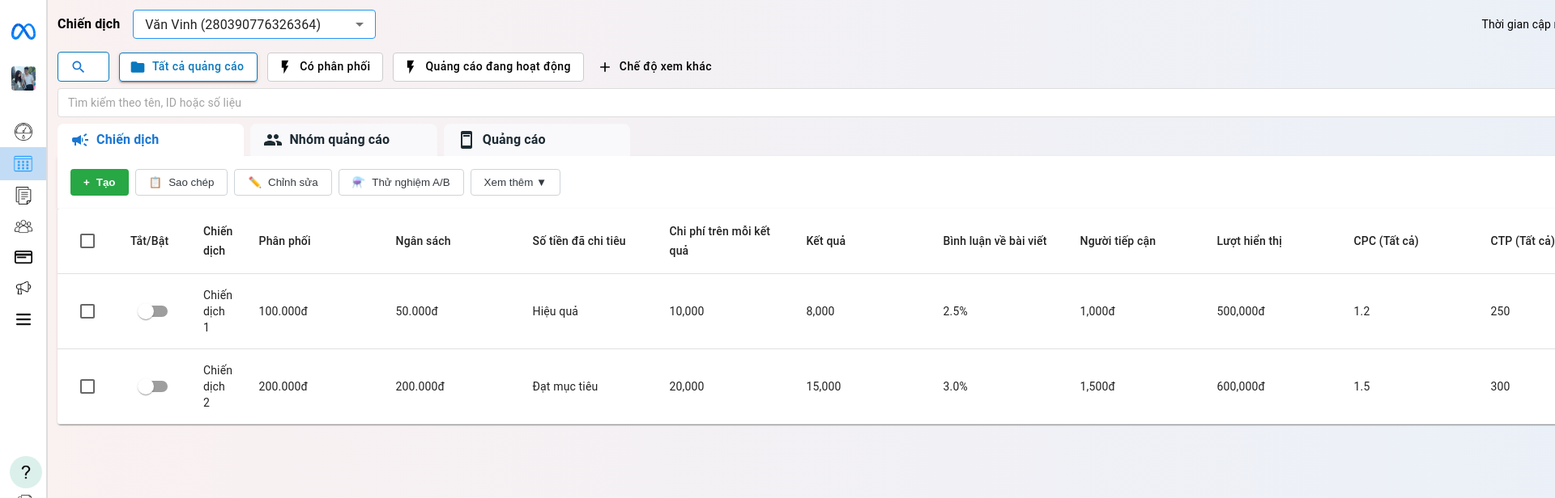
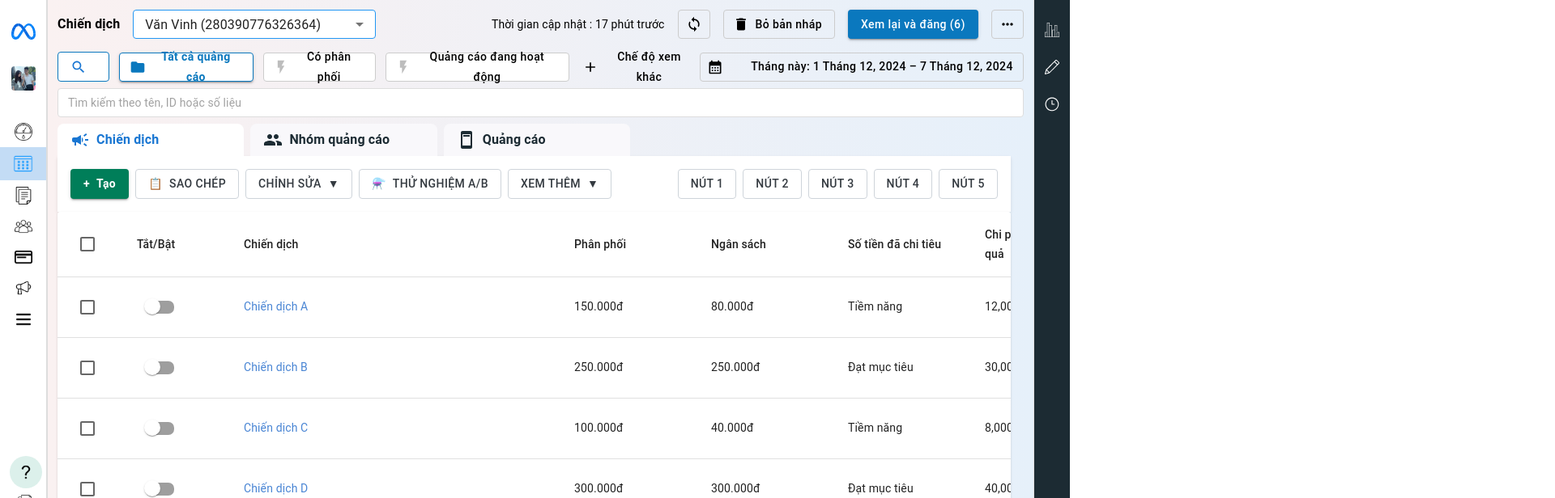
Before and after one commit to vinhspur/fb_ads, a React (Create React App) app: page / in a window 1280 px wide. Shown: the top 616 px of the page at 81% size, 1920 px wide, since content can reach past the window. Built offline with nearby package versions, Linux system fonts and the light colour scheme.

Commit message:
push code

```diff
--- a/src/components/MainContent/DataTable.tsx
+++ b/src/components/MainContent/DataTable.tsx
@@ -9,6 +9,7 @@ import {
   Paper,
   Checkbox,
   Switch,
+  Typography,
 } from "@mui/material";
 import { styled } from "@mui/material/styles";
 
@@ -39,7 +40,6 @@ interface DataTableProps {
 // Styled component cho ô cố định
 const StickyTableCell = styled(TableCell)(({ theme }) => ({
   position: "sticky",
-  left: 0,
   background: theme.palette.background.paper,
   zIndex: 2,
 }));
@@ -76,20 +76,28 @@ const DataTable: FC<DataTableProps> = ({ rows }) => {
   };
 
   return (
-    <TableContainer component={Paper}>
-      <Table>
+    <TableContainer
+      component={Paper}
+      style={{
+        overflowX: "auto",
+        overflowY: "auto",
+      }}
+    >
+      <Table stickyHeader>
         <TableHead>
           <TableRow>
             {/* Checkbox "Chọn tất cả" */}
-            <StickyTableCell>
+            <StickyTableCell style={{ zIndex: 3, minWidth: 50 }}>
               <Checkbox checked={isAllChecked} onChange={handleSelectAll} />
             </StickyTableCell>
 
             {/* Toggle */}
-            <StickyTableCell style={{ left: 50 }}>Tắt/Bật</StickyTableCell>
+            <StickyTableCell style={{ zIndex: 3, minWidth: 100 }}>
+              Tắt/Bật
+            </StickyTableCell>
 
             {/* Cột Chiến dịch */}
-            <StickyTableCell style={{ left: 110, width: 326 }}>
+            <StickyTableCell style={{ zIndex: 3, minWidth: 376 }}>
               Chiến dịch
             </StickyTableCell>
 
@@ -115,7 +123,7 @@ const DataTable: FC<DataTableProps> = ({ rows }) => {
           {rows.map((row, index) => (
             <TableRow key={index}>
               {/* Checkbox cho từng hàng */}
-              <StickyTableCell>
+              <StickyTableCell style={{ minWidth: 50 }}>
                 <Checkbox
                   checked={selectedRows[index]}
                   onChange={() => handleRowCheckbox(index)}
@@ -123,16 +131,20 @@ const DataTable: FC<DataTableProps> = ({ rows }) => {
               </StickyTableCell>
 
               {/* Toggle cho từng hàng */}
-              <StickyTableCell style={{ left: 50 }}>
+              <StickyTableCell style={{ minWidth: 100 }}>
                 <Switch
+                  size="medium"
+                  sx={{ height: 40 }}
                   checked={toggleStates[index]}
                   onChange={() => handleToggleChange(index)}
                 />
               </StickyTableCell>
 
               {/* Cột Chiến dịch */}
-              <StickyTableCell style={{ left: 110, width: 326 }}>
-                {row.campaign}
+              <StickyTableCell style={{ minWidth: 376 }}>
+                <Typography color="#4985D4" fontSize={"14px"}>
+                  {row.campaign}
+                </Typography>
               </StickyTableCell>
 
               {/* Các cột còn lại */}
--- a/src/components/MainContent/HeaderBottom.tsx
+++ b/src/components/MainContent/HeaderBottom.tsx
@@ -58,13 +58,14 @@ const HeaderBottom = () => {
               "&:hover": {
                 backgroundColor: "#1976d2",
               },
+              fontWeight: "bold",
             }}
           >
             Tất cả quảng cáo
           </Button>
           <Button
             variant="outlined"
-            startIcon={<FlashOnIcon />}
+            startIcon={<FlashOnIcon color="disabled" />}
             sx={{
               height: "36px",
               borderColor: "#ccc",
@@ -81,7 +82,7 @@ const HeaderBottom = () => {
           </Button>
           <Button
             variant="outlined"
-            startIcon={<FlashOnIcon />}
+            startIcon={<FlashOnIcon color="disabled" />}
             sx={{
               height: "36px",
               borderColor: "#ccc",
--- a/src/components/MainContent/HeaderMain.tsx
+++ b/src/components/MainContent/HeaderMain.tsx
@@ -76,6 +76,7 @@ const HeaderMain = () => {
             borderColor: "#ccc",
             color: "#000",
             minWidth: "unset",
+            textTransform: "none", // Thêm dòng này để ngừng tự động viết hoa
             "&:hover": {
               backgroundColor: "#f5f5f5",
             },
@@ -87,9 +88,10 @@ const HeaderMain = () => {
           variant="contained"
           sx={{
             height: "36px",
-            backgroundColor: "#2196f3",
+            backgroundColor: "#0A78BE",
             color: "#fff",
             minWidth: "unset",
+            textTransform: "none",
             "&:hover": {
               backgroundColor: "#1976d2",
             },
--- a/src/components/MainContent/TabPanel.tsx
+++ b/src/components/MainContent/TabPanel.tsx
@@ -1,5 +1,5 @@
 import React, { FC } from "react";
-import { AppBar, Box, Tab, Tabs, Typography } from "@mui/material";
+import { AppBar, Box, Tab, Tabs, Typography, Button } from "@mui/material";
 import CampaignIcon from "@mui/icons-material/Campaign"; // Icon for "Chiến dịch"
 import GroupIcon from "@mui/icons-material/Group"; // Icon for "Nhóm quảng cáo"
 import AdUnitsIcon from "@mui/icons-material/AdUnits"; // Icon for "Quảng cáo"
@@ -38,37 +38,88 @@ const HeaderWithTabs: FC = () => {
 
   const rowsTab1: RowData[] = [
     {
-      campaign: "Chiến dịch 1",
-      status: "Hoạt động",
+      campaign: "Chiến dịch A",
+      status: "Đang chạy",
+      budget: "150.000đ",
+      spent: "80.000đ",
+      result: "Tiềm năng",
+      impressions: "12,000",
+      reach: "9,500",
+      ctr: "2.8%",
+      cpc: "1,200đ",
+      cpm: "450,000đ",
+      frequency: "1.3",
+      clicks: "280",
+      conversions: "70",
+      costPerConversion: "2,000đ",
+      conversionRate: "25%",
+    },
+    {
+      campaign: "Chiến dịch B",
+      status: "Hoàn thành",
+      budget: "250.000đ",
+      spent: "250.000đ",
+      result: "Đạt mục tiêu",
+      impressions: "30,000",
+      reach: "22,000",
+      ctr: "3.5%",
+      cpc: "1,400đ",
+      cpm: "700,000đ",
+      frequency: "1.6",
+      clicks: "350",
+      conversions: "90",
+      costPerConversion: "2,778đ",
+      conversionRate: "28%",
+    },
+    {
+      campaign: "Chiến dịch C",
+      status: "Đang chạy",
       budget: "100.000đ",
-      spent: "50.000đ",
-      result: "Hiệu quả",
-      impressions: "10,000",
-      reach: "8,000",
+      spent: "40.000đ",
+      result: "Tiềm năng",
+      impressions: "8,000",
+      reach: "7,000",
       ctr: "2.5%",
       cpc: "1,000đ",
-      cpm: "500,000đ",
-      frequency: "1.2",
-      clicks: "250",
-      conversions: "50",
-      costPerConversion: "2,000đ",
+      cpm: "400,000đ",
+      frequency: "1.1",
+      clicks: "200",
+      conversions: "40",
+      costPerConversion: "1,000đ",
       conversionRate: "20%",
     },
     {
-      campaign: "Chiến dịch 2",
-      status: "Hoàn tất",
+      campaign: "Chiến dịch D",
+      status: "Hoàn thành",
+      budget: "300.000đ",
+      spent: "300.000đ",
+      result: "Đạt mục tiêu",
+      impressions: "40,000",
+      reach: "30,000",
+      ctr: "4.0%",
+      cpc: "1,200đ",
+      cpm: "800,000đ",
+      frequency: "1.8",
+      clicks: "480",
+      conversions: "120",
+      costPerConversion: "2,500đ",
+      conversionRate: "25%",
+    },
+    {
+      campaign: "Chiến dịch E",
+      status: "Đang chạy",
       budget: "200.000đ",
-      spent: "200.000đ",
-      result: "Đạt mục tiêu",
-      impressions: "20,000",
-      reach: "15,000",
+      spent: "100.000đ",
+      result: "Hiệu quả",
+      impressions: "15,000",
+      reach: "13,000",
       ctr: "3.0%",
       cpc: "1,500đ",
       cpm: "600,000đ",
-      frequency: "1.5",
+      frequency: "1.4",
       clicks: "300",
       conversions: "75",
-      costPerConversion: "2,667đ",
+      costPerConversion: "1,333đ",
       conversionRate: "25%",
     },
   ];
@@ -197,162 +248,140 @@ const HeaderWithTabs: FC = () => {
           {/* Nút bên trái */}
           <Box display="flex" gap="8px">
             {/* Tạo */}
-            <button
-              style={{
+            <Button
+              variant="contained"
+              sx={{
                 display: "flex",
                 alignItems: "center",
-                backgroundColor: "#28a745",
-                color: "#fff",
-                border: "none",
-                padding: "8px 16px",
-                borderRadius: "4px",
-                cursor: "pointer",
                 fontWeight: "bold",
+                textTransform: "none",
+                backgroundColor: "#007E59",
               }}
             >
               <span style={{ marginRight: "8px" }}>+</span> Tạo
-            </button>
+            </Button>
 
             {/* Sao chép */}
-            <button
-              style={{
+            <Button
+              variant="outlined"
+              sx={{
                 display: "flex",
                 alignItems: "center",
-                backgroundColor: "#ffffff",
                 color: "#343a40",
-                border: "1px solid #ced4da",
-                padding: "8px 16px",
-                borderRadius: "4px",
-                cursor: "pointer",
+                borderColor: "#ced4da",
               }}
             >
               <span style={{ marginRight: "8px" }}>📋</span> Sao chép
-            </button>
+            </Button>
 
             {/* Chỉnh sửa */}
-            <button
-              style={{
+            <Button
+              variant="outlined"
+              sx={{
                 display: "flex",
                 alignItems: "center",
-                backgroundColor: "#ffffff",
                 color: "#343a40",
-                border: "1px solid #ced4da",
-                padding: "8px 16px",
-                borderRadius: "4px",
-                cursor: "pointer",
+                borderColor: "#ced4da",
               }}
             >
-              <span style={{ marginRight: "8px" }}>✏️</span> Chỉnh sửa
-            </button>
+              Chỉnh sửa
+              <span style={{ marginLeft: "8px" }}>▼</span>
+            </Button>
 
             {/* Thử nghiệm A/B */}
-            <button
-              style={{
+            <Button
+              variant="outlined"
+              sx={{
                 display: "flex",
                 alignItems: "center",
-                backgroundColor: "#ffffff",
                 color: "#343a40",
-                border: "1px solid #ced4da",
-                padding: "8px 16px",
-                borderRadius: "4px",
-                cursor: "pointer",
+                borderColor: "#ced4da",
               }}
             >
               <span style={{ marginRight: "8px" }}>⚗️</span> Thử nghiệm A/B
-            </button>
+            </Button>
 
             {/* Xem thêm */}
-            <button
-              style={{
+            <Button
+              variant="outlined"
+              sx={{
                 display: "flex",
                 alignItems: "center",
-                backgroundColor: "#ffffff",
                 color: "#343a40",
-                border: "1px solid #ced4da",
-                padding: "8px 16px",
-                borderRadius: "4px",
-                cursor: "pointer",
+                borderColor: "#ced4da",
               }}
             >
-              Xem thêm ▼
-            </button>
+              Xem thêm
+              <span style={{ marginLeft: "8px" }}>▼</span>
+            </Button>
           </Box>
 
           {/* Nút bên phải */}
-          <Box display="flex" gap="8px">
-            {/* Cột */}
-            <button
-              style={{
+          <Box display="flex" gap="8px" justifyContent="flex-end">
+            {/* Nút bên phải thêm */}
+            <Button
+              variant="outlined"
+              sx={{
                 display: "flex",
                 alignItems: "center",
-                backgroundColor: "#ffffff",
                 color: "#343a40",
-                border: "1px solid #ced4da",
-                padding: "8px 16px",
-                borderRadius: "4px",
-                cursor: "pointer",
+                borderColor: "#ced4da",
               }}
             >
-              <span style={{ marginRight: "8px" }}>⏸️</span> Cột: 1 ▼
-            </button>
-
-            {/* Số liệu chia nhỏ */}
-            <button
-              style={{
+              Nút 1
+            </Button>
+            <Button
+              variant="outlined"
+              sx={{
                 display: "flex",
                 alignItems: "center",
-                backgroundColor: "#ffffff",
                 color: "#343a40",
-                border: "1px solid #ced4da",
-                padding: "8px 16px",
-                borderRadius: "4px",
-                cursor: "pointer",
+                borderColor: "#ced4da",
               }}
             >
-              <span style={{ marginRight: "8px" }}>📊</span> Số liệu chia nhỏ
-            </button>
-
-            {/* Báo cáo */}
-            <button
-              style={{
+              Nút 2
+            </Button>
+            <Button
+              variant="outlined"
+              sx={{
                 display: "flex",
                 alignItems: "center",
-                backgroundColor: "#ffffff",
                 color: "#343a40",
-                border: "1px solid #ced4da",
-                padding: "8px 16px",
-                borderRadius: "4px",
-                cursor: "pointer",
+                borderColor: "#ced4da",
               }}
             >
-              <span style={{ marginRight: "8px" }}>📄</span> Báo cáo
-            </button>
-
-            {/* Xuất */}
-            <button
-              style={{
+              Nút 3
+            </Button>
+            <Button
+              variant="outlined"
+              sx={{
                 display: "flex",
                 alignItems: "center",
-                backgroundColor: "#ffffff",
                 color: "#343a40",
-                border: "1px solid #ced4da",
-                padding: "8px 16px",
-                borderRadius: "4px",
-                cursor: "pointer",
+                borderColor: "#ced4da",
               }}
             >
-              <span style={{ marginRight: "8px" }}>📤</span> Xuất
-            </button>
+              Nút 4
+            </Button>
+            <Button
+              variant="outlined"
+              sx={{
+                display: "flex",
+                alignItems: "center",
+                color: "#343a40",
+                borderColor: "#ced4da",
+              }}
+            >
+              Nút 5
+            </Button>
           </Box>
         </Box>
-        <DataTable rows={rowsTab1} />
+
+        {/* Bảng dữ liệu */}
+        <Box sx={{ maxWidth: "calc(91vw + 12px)" }}>
+          <DataTable rows={rowsTab1} />
+        </Box>
       </TabPanel>
-      {/* <TabPanel value={value} index={1}>
-        <DataTable rows={rowsTab2} />
-      </TabPanel>
-      <TabPanel value={value} index={2}>
-        <DataTable rows={rowsTab3} />
-      </TabPanel> */}
     </Box>
   );
 };
```
